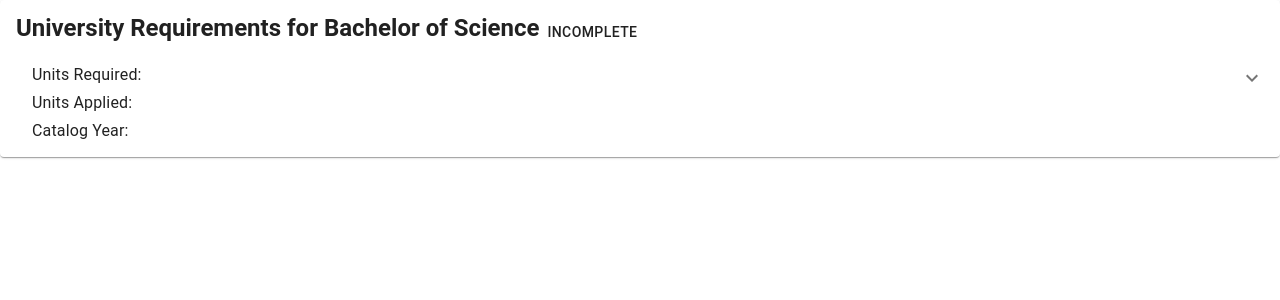
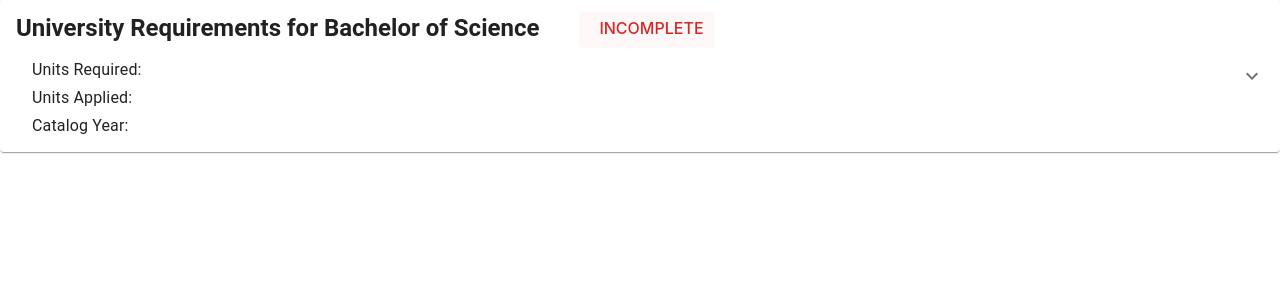
Before and after one commit to tomli380576/ecs164-final, a React (Vite) app: page / in a window 1280 px wide. Shown: the top 300 px of the page. Built offline with nearby package versions, Linux system fonts and the light colour scheme.

Commit message:
Coloring/rectangle for incomplete, fixed spacing Requirement Accordion Fixes #5

```diff
--- a/src/Requirement.tsx
+++ b/src/Requirement.tsx
@@ -8,11 +8,19 @@ import Stack from '@mui/material/Stack';
 import Divider from '@mui/material/Divider';
 import { styled } from '@mui/material/styles';
 
-const Div = styled('div')(({ theme }) => ({
-  ...theme.typography.button,
-  backgroundColor: theme.palette.background.paper,
-  padding: theme.spacing(1),
-}));
+const Div = styled('div')({
+  background: 'rgba(246, 199, 197, 0.14);',
+  border: 0,
+  borderRadius: 4,
+  color: '#D42827',
+  padding: '6px 6px 6px 20px',
+  width: '110px',
+  height: '24px',
+  fontWeight: 500
+  // left: '671px',
+  // top: '538px',
+  // position: "absolute"
+});
 
 export const Requirement = () => {
   return (
@@ -32,6 +40,7 @@ export const Requirement = () => {
             <Stack
               direction="row"
               justifyContent="space-between"
+              spacing={5}
             >
               <Typography variant="h5" style={{ fontWeight: 600}}>University Requirements for Bachelor of Science</Typography>
               <Div>{"INCOMPLETE"}</Div>
```
